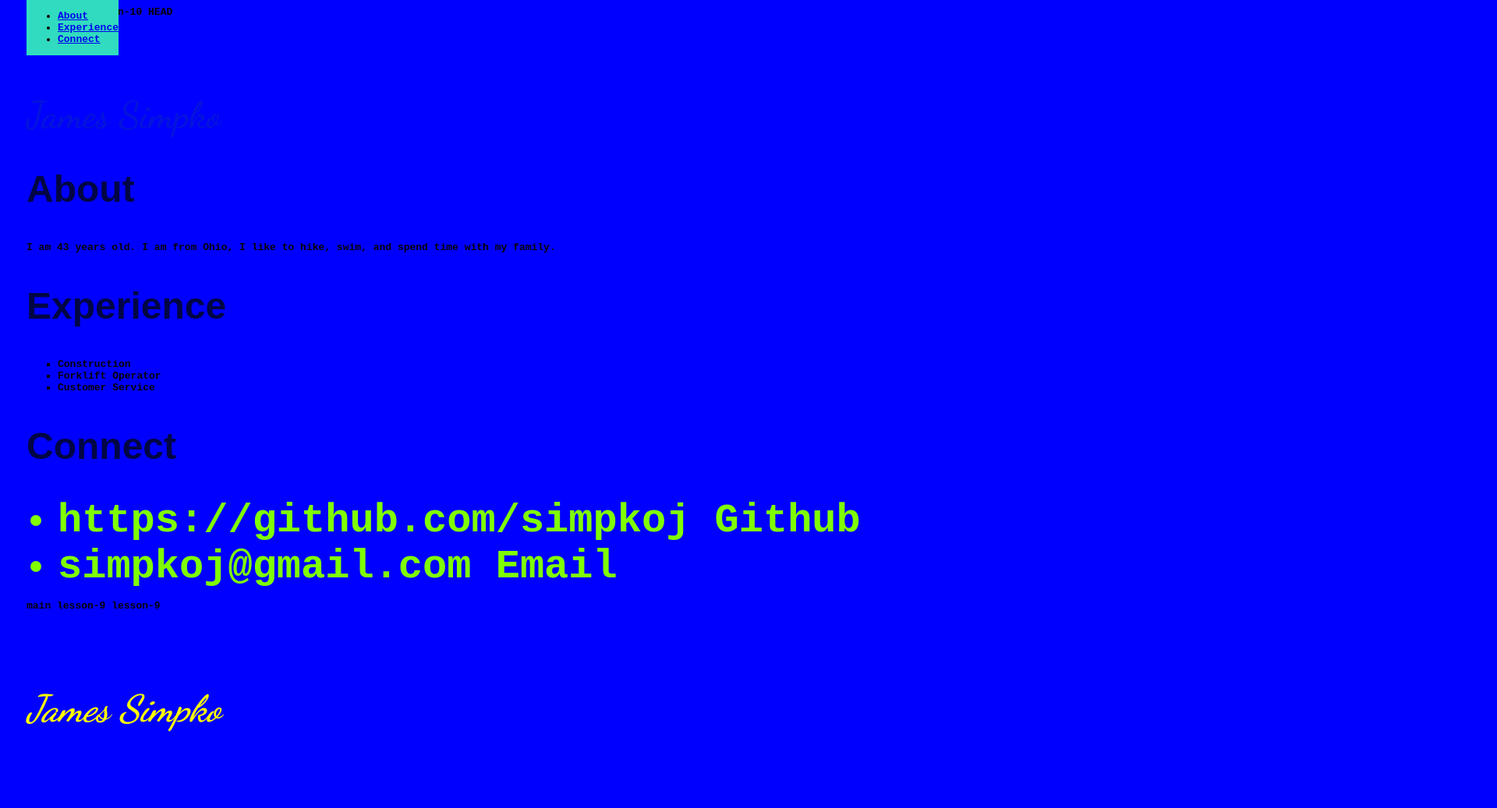
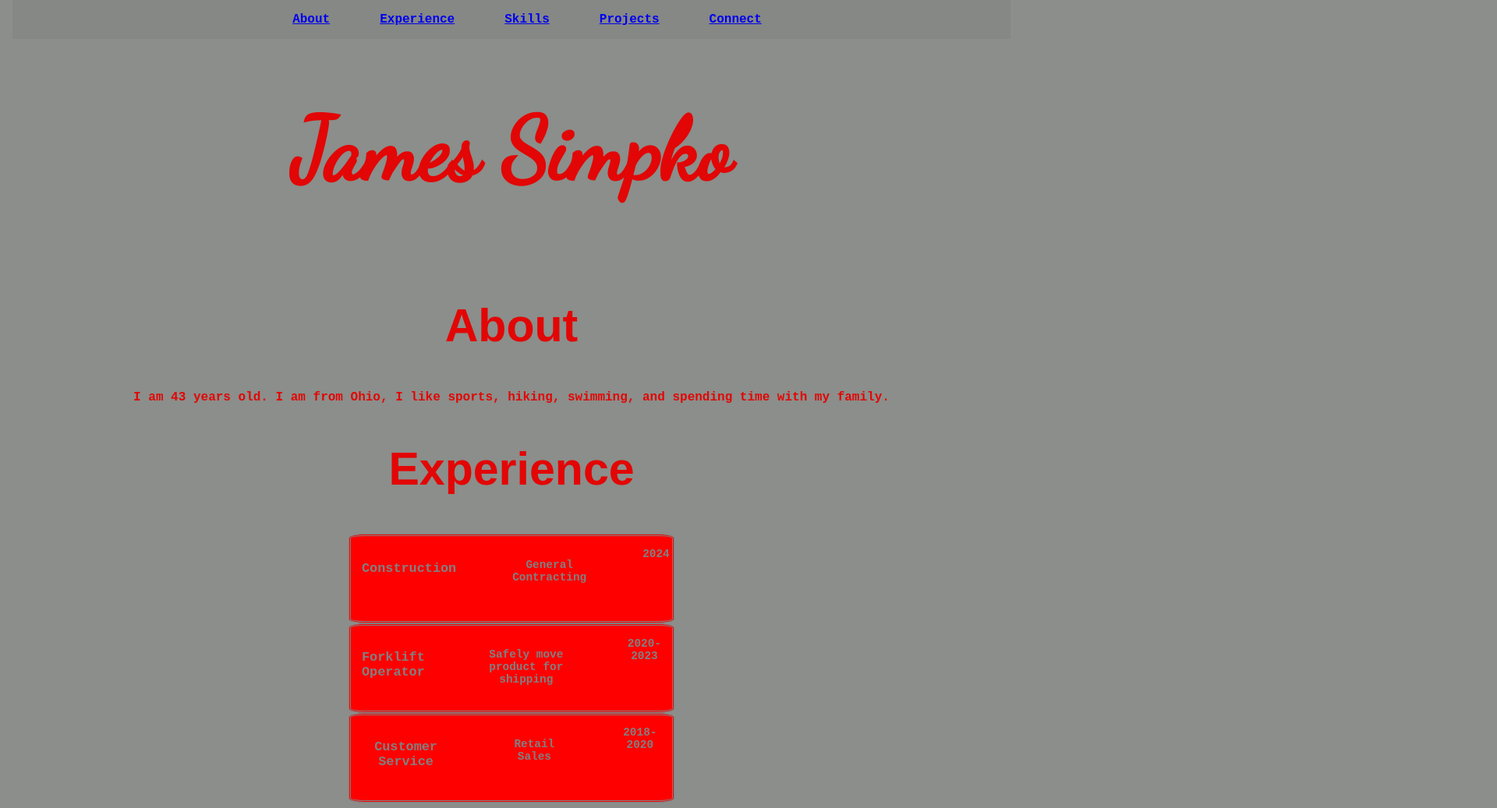
Before and after one commit to simpkoj/James-Simpko-io, a plain HTML site: page index.html in a window 1280 px wide. Shown: the top 1037 px of the page at 78% size, 1920 px wide, since content can reach past the window. Drawn offline with Linux system fonts and the light colour scheme; files that its build step writes are made by us from their sources.

Commit message:
formatted styles added

```diff
--- a/index.css
+++ b/index.css
@@ -1,41 +1,86 @@
-h1 {
-    font-family: "Dancing Script",cursive;
-    font-size:3rem;
-    padding-top:2ch;
-    color:rgb(4, 19, 221);
+#name-container {
+    padding-top: 2ch;
+    display: flex;
+    justify-content: center;
+    margin-top: 2em;
 
 }
+
+
+#name {
+    font-family: "Dancing Script",cursive;
+    font-size:7rem;
+    padding-top:0ch;
+    text-align: center;
+    color:rgb(226, 6, 6);
+    border-radius: 10%;
+
+}
+
 h2{
     font-weight:bold;
     font-size: 3em;
     font-family: fantasy;
-    color:rgb(2, 6, 68);
+    color:rgb(226, 6, 6);
 
 
  }
+
 body {
     height: 100vh;
-    background-color: rgb(0, 225, 255);
+    background-color: rgba(133, 136, 132, 0.945);
     font-weight:bold;
+    font-size:large;
     font-family: monospace;
-    padding-left: 2em;
-    color:rgb(10, 0, 0);
+    padding-left: 1em;
+    color:rgb(226, 6, 6);
+    width: 100%;
+    margin: 0 auto;
+    text-align: center;
+
+
 
 
 
 }
+
 #navigation {
     position:fixed;
     top:0;
-    background-color: rgb(49, 219, 191);
+    opacity:100%;
+    width:100%;
+    background-color: rgba(133, 136, 132, 0.945);
 
 }
-#experience ul li {
-    list-style-type:square;
+#navigation ul {
+    display: flex;
+    justify-content: center;
+    gap: 4em;
+    list-style: none;
+    padding-bottom: 0;
+}
+
+#about, #experience, #skills, #projects, #connect {
+    scroll-margin-top: 3em;
+}
+
+.column {
+    display: flex;
+    flex-direction:row;
+    font-size:0.9em;
+    color: gray;
+    list-style: none;
+    padding: 1em;
+    column-gap: 5em;
+}
+.column {
+    width:30%;
+    height:10%;
+    border-style: double;
+    border-radius: 5%;
+    margin: 0 auto;
+    padding-left: 1em;
+    background-color: red;
+
 
 }
-#connect ul li {
-    font-size: 4em;
-    color: chartreuse;
-
-}
--- a/index.html
+++ b/index.html
@@ -1,108 +1,65 @@
-lesson-10
- lesson-10
-
-HEAD
 <!DOCTYPE html>
 <html lang="en">
     <head>
         <meta charset="UTF-8">
         <meta name ="viewport" content = "width=device=width, initial-scale=1.8">
-        <link rel="preconnect" href="https://fonts.googleapis.com">
-        <link rel="preconnect" href="https://fonts.gstatic.com" crossorigin>
-        <link href="https://fonts.googleapis.com/css2?family=Dancing+Script:wght@400..700&display=swap" rel="stylesheet">
-        <link href="css/index.css" rel="stylesheet">
-        <title>James Portfolio</title>
+        <link href='https://fonts.googleapis.com/css?family=Dancing Script' rel='stylesheet'>
+        <link rel="stylesheet" href="index.css">
+            <title>James Portfolio</title>
     </head>
     <body>
+        <div id="name-container">
+            <h1 id="name">James Simpko</h1>
+        </div>
     <nav id="navigation">
         <ul>
             <li><a href="#about">About</a></li>
             <li><a href="#experience">Experience</a></li>
+            <li><a href="#skills">Skills</a></li>
+            <li><a href="#projects">Projects</a></li>
             <li><a href="#connect">Connect</a></li>
             </ul>
     </nav>
 
-    <h1>James Simpko</h1>
-    <section id="about">
+
+    <section id="About">
     <h2>About</h2>
-    <p>I am 43 years old. I am from Ohio, I like to hike, swim, and spend time with my family.</p>
+    <p>I am 43 years old. I am from Ohio, I like sports, hiking, swimming, and spending time with my family.</p>
     </section>
-    <section id="Experience">
+    <div class="experience">
+        <div class="columns">
+            </div>
+        </div>
     <h2>Experience</h2>
-    <ul>
-        <li>Construction</li>
-        <li>Forklift Operator</li>
-        <li>Customer Service</li>
-    </ul>
+    <div class="column">
+        <h3>Construction</h3>
+        <p>General Contracting</p>
+        <li>2024</li>
+    </div>
+        <div class="column">
+            <h3>Forklift Operator</h3>
+            <p>Safely move product
+            for shipping</p>
+            <li>2020-2023</li>
+        </div>
+        <div class="column">
+            <h3>Customer Service</h3>
+            <p>Retail Sales</p>
+            <li>2018-2020</li>
+        </div>
 
-</section>
+    <section id="skills">
+        <h2>Skills</h2>
     </section>
-    <section id="Connect">
+    <section id="projects">
+        <h2>Projects</h2>
+    </section>
+    <div class="Connect"></div>
     <h2>Connect</h2>
-    <ul>
-        <li>https://github.com/simpkoj Github</li>
-        <li>simpkoj@gmail.com Email</li>
-    </ul>
+        <div class="column">
+        <p>simpkoj@gmail.com Email</p>
+        <p>https://github.com/simpkoj Github</p>
+</div>
     </section>
     </body>
     </html>
-
-
- main
-lesson-9
- lesson-9
-<!DOCTYPE html>
-<html lang="en">
-<html>
-    <head>
-        <meta charset="UTF-8">
-        <meta name ="viewport" content = "width=device=width, initial-scale=1.8">
-        <title>James Portfolio</title>
-    </head>
-    <body style = "background-color: blue;">
-<h1 style="color: yellow"><em>James Simpko<h1></em>
-    <section id="About">
-    <h2>About</h2>
-    <p>I am 43 years old. I am from Ohio originally but enjoy traveling. I like to hike, swim, and spend time with my family.</p>
-    </section>
-    <section id="Experience">
-    <h2>Experience</h2>
-    <ul>
-        <li>Construction</li>
-        <li>Forklift Operator</li>
-        <li>Customer Service</li>
-    </ul>
-    </section>
-    <section id="Connect">
-    <h2>Connect</h2>
-    <ul>
-        <li>https://github.com/simpkoj Github</li>
-        <li>simpkoj@gmail.com Email</li>
-    </ul>
-    </section>
-    </body>
-    </html>
-lesson-10
-
-
-
-
-<h1>James Simpko<h1>
-<h2>About</h2>
-<p>I am 43 years old. I am from Ohio originally but enjoy traveling. I like to hike, swim, and spend time with my family.</p>
-<h2>Experience</h2>
-<ul>
-    <li>Construction</li>
-    <li>Forklift Operator</li>
-    <li>Customer Service</li>
-</ul>
-<h2>Connect</h2>
-<ul>
-    <li>https://github.com/simpkoj Github</li>
-    <li>simpkoj@gmail.com Email</li>
-</ul>
-
-lesson-10
-  main
-  lesson-9
- main
```
